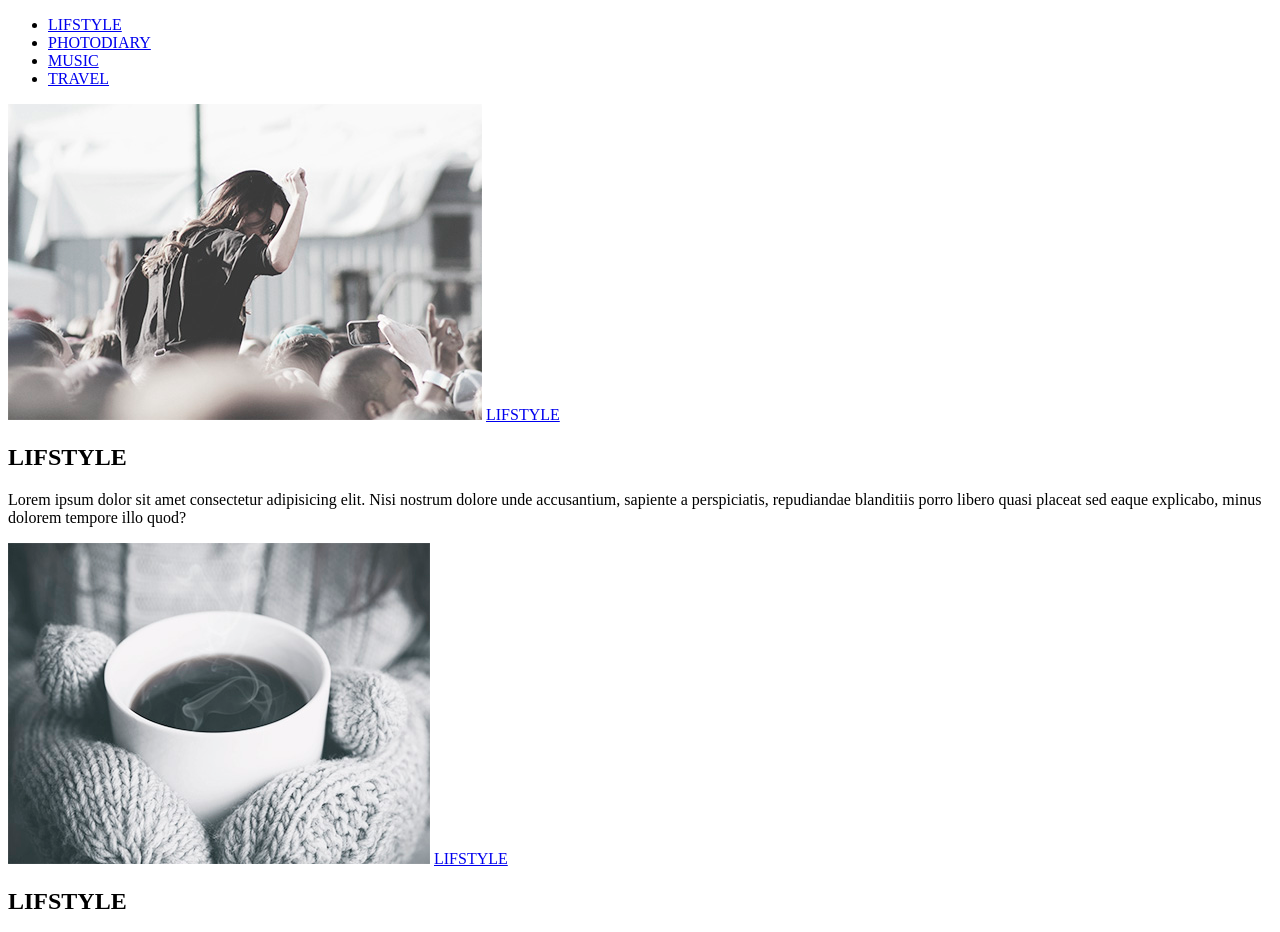
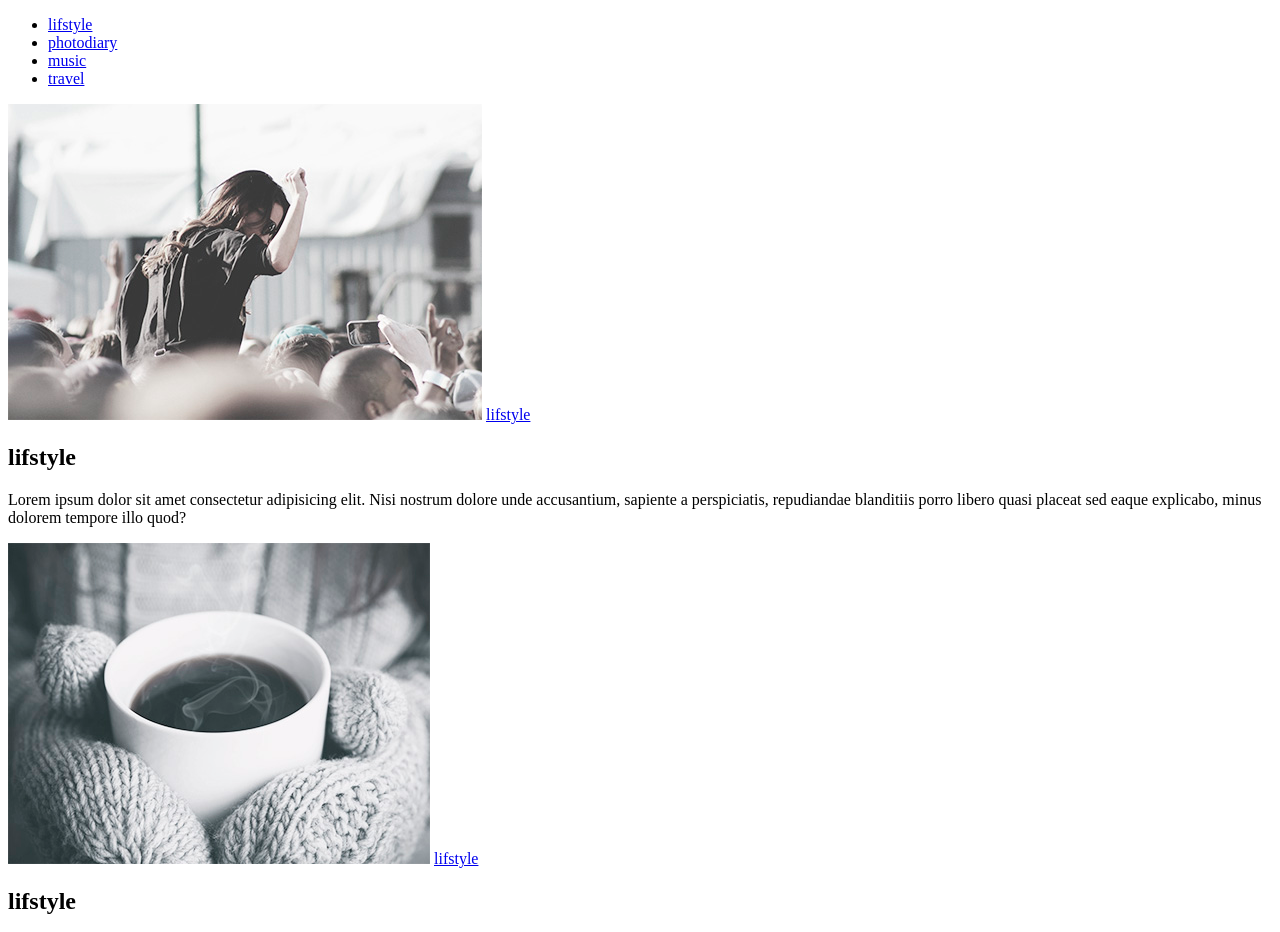
Before and after one commit to Shojtoro/Homework-1, a plain HTML site: page index.html in a window 1280 px wide. Shown: the top 932 px of the page. Drawn offline with Linux system fonts and the light colour scheme.

Commit message:
справил ошибки

```diff
--- a/index.html
+++ b/index.html
@@ -10,47 +10,47 @@
     <header>
         <nav>
             <ul>
-                <li><a href="#" >LIFSTYLE </a></li>
-                <li><a href="#">PHOTODIARY </a></li>
-                <li><a href="#">MUSIC </a></li>
-                <li><a href="#">TRAVEL</a></li>
+                <li><a href="#" >lifstyle </a></li>
+                <li><a href="#">photodiary </a></li>
+                <li><a href="#">music </a></li>
+                <li><a href="#">travel </a></li>
             </ul>
         </nav>
     </header>
     <main>
 <article>
     <img src="img/image-1.jpg" alt="">
-    <a href="#">  LIFSTYLE </a>
+    <a href="#">  lifstyle </a>
 
     <h2>
-        LIFSTYLE
+        lifstyle
     </h2>
     <p>Lorem ipsum dolor sit amet consectetur adipisicing elit. Nisi nostrum dolore unde accusantium, sapiente a perspiciatis, repudiandae blanditiis porro libero quasi placeat sed eaque explicabo, minus dolorem tempore illo quod?</p>
 </article>
 <article>
     <img src="img/image-2.jpg" alt="">
-    <a href="#">  LIFSTYLE </a>
+    <a href="#">  lifstyle </a>
 
     <h2>
-        LIFSTYLE
+        lifstyle
     </h2>
     <p>Lorem ipsum dolor sit amet consectetur adipisicing elit. Fugiat unde nostrum mollitia recusandae et nemo veniam expedita repellendus quis, tempore, magni voluptatem optio maiores, aspernatur dolor molestias error. Culpa, repellat.</p>
 </article>
 <article>
     <img src="img/image-3.jpg" alt="">
-    <a href="#">    LIFSTYLE </a>
+    <a href="#">   lifstyle </a>
 
     <h2>
-        PHOTODIARY
+        photodiary
     </h2>
     <p>Lorem ipsum dolor sit ambet consectetur adipisicing elit. Laudantium asperiores non numquam odit neque cupiditate iure quibusdam, debitis fuga laborum sapiente possimus exercitationem quasi et repudiandae temporibus facilis ad inventore.</p>
 </article>
 <article>
     <img src="img/image-4.jpg" alt="">
-    <a href="#">   LIFSTYLE </a>
+    <a href="#">   lifstyle </a>
 
     <h2>
-        PHOTODIARY
+        photodiary
     </h2>
     <p>Lorem ipsum dolor sit ambet consectetur adipisicing elit. Laudantium asperiores non numquam odit neque cupiditate iure quibusdam, debitis fuga laborum sapiente possimus exercitationem quasi et repudiandae temporibus facilis ad inventore.</p>
 </article>
```
